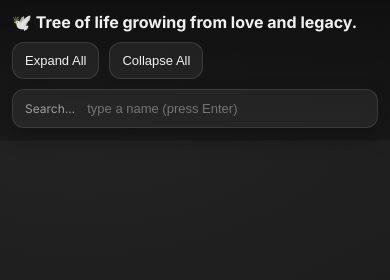
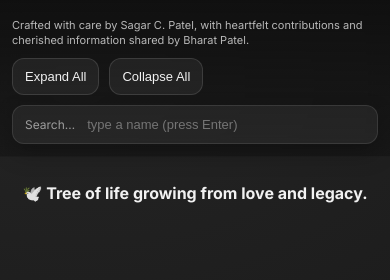
Before and after one commit to sagu-p/familyTree, a plain HTML site: page docs/index.html in a window 390 px wide. Drawn offline with Linux system fonts and the light colour scheme; no server answers.

Commit message:
Head text adjustment...

```diff
--- a/docs/index.html
+++ b/docs/index.html
@@ -132,7 +132,13 @@
       }
       .controls{ justify-content:flex-start; }
       .search{ min-width: 0; width: 100%; }
-      .brand p{ display:none; }
+      .brand p{
+      display:block;
+        font-size: 11px;
+        line-height: 1.35;
+        margin: 6px 0 0;
+        color: rgba(255,255,255,.70);
+      }
     }
 
     /* ---------- Scrollable Canvas ---------- */
@@ -459,7 +465,7 @@
   <div class="topbar">
     <div class="brand">
       <!-- <h1>Karsan Patel's Family Tree</h1> -->
-      <b>🕊️ Tree of life growing from love and legacy.</b>
+
       <p>Crafted with care by Sagar C. Patel, with heartfelt contributions and cherished information shared by Bharat Patel.</p>
     </div>
 
@@ -475,6 +481,7 @@
   </div>
 
   <div id="family-tree-wrapper">
+    <b style="display:block; text-align:center;">🕊️ Tree of life growing from love and legacy.</b>
     <div id="family-tree" class="tree"></div>
   </div>
 
```
Also changed, not shown: docs/Family_Tree_Family Details_Edit.html (+1 -1 lines).
